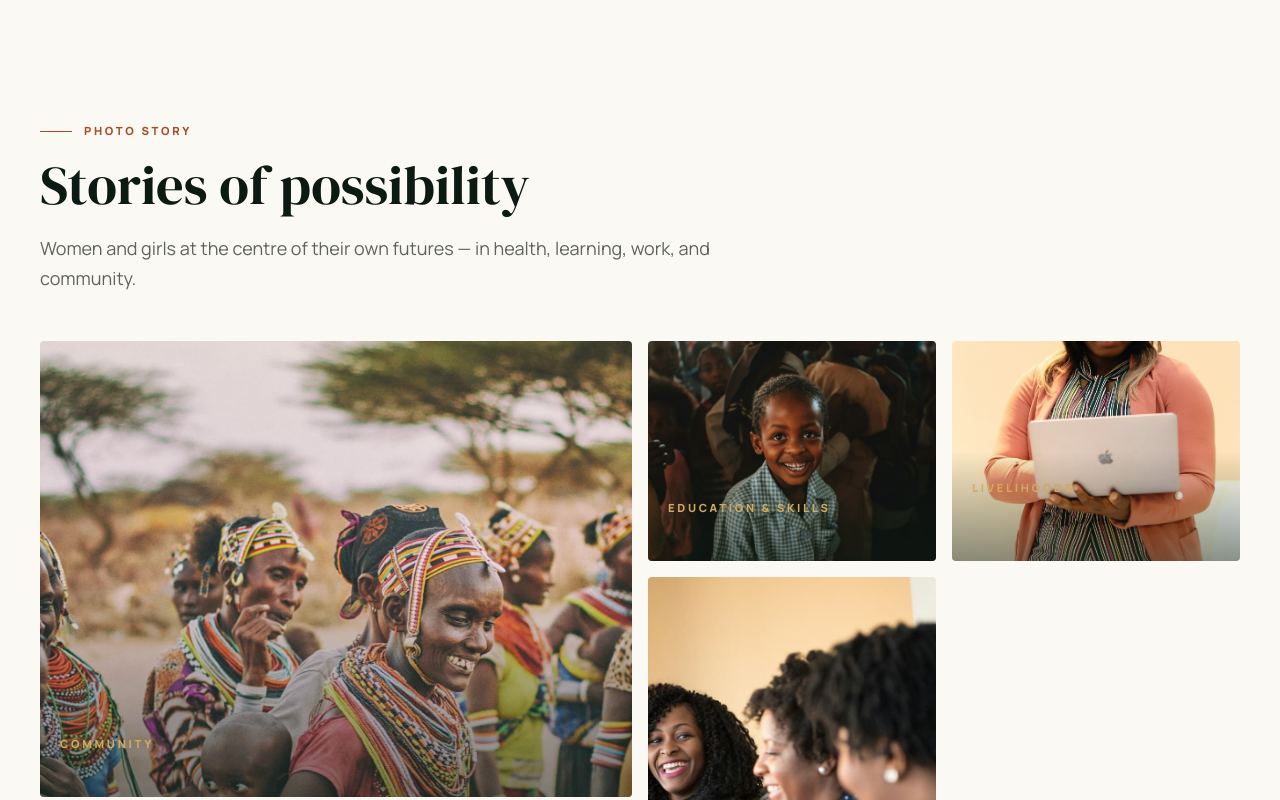
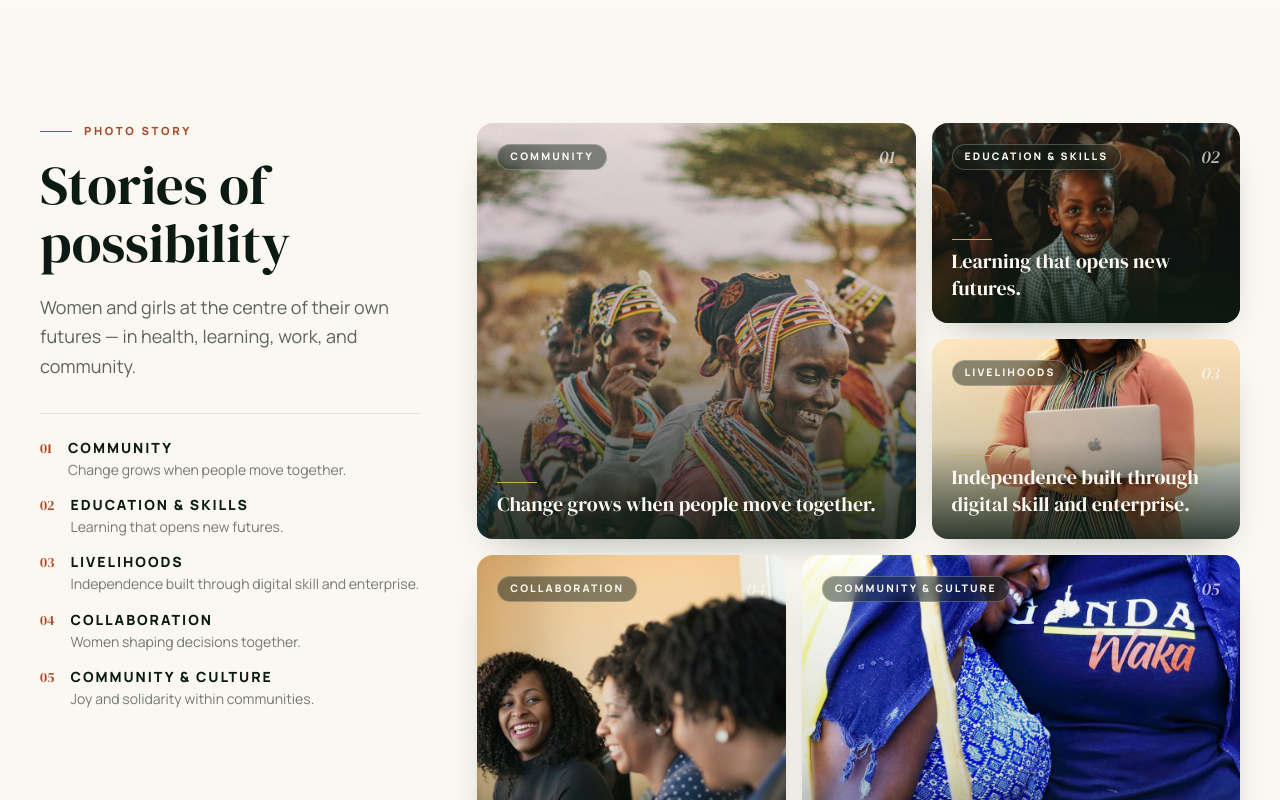
Before and after one commit to musinguziemma1/Shelift, a React (Vite) app: page / in a window 1280 px wide. Shown: the part 5800-6600 px from the top of the page. Built offline with nearby package versions, Linux system fonts and the light colour scheme.

Commit message:
feat: redesign Photo Story into editorial magazine spread with sticky index and swipeable mosaic

```diff
--- a/src/components/StoryGallery.tsx
+++ b/src/components/StoryGallery.tsx
@@ -4,32 +4,85 @@ import { SectionHeading } from "./ui/SectionHeading";
 import { SmartImage } from "./ui/SmartImage";
 
 /**
- * Asymmetric photo story — an editorial mosaic in the spirit of premium
- * development-organisation storytelling. Hover reveals captions; every tile
- * stays labelled for accessibility.
+ * Photo Story — a true magazine-style editorial spread on desktop:
+ * sticky intro column + staggered 2-up photo grid, with numbered plates,
+ * always-visible captions, and a swipeable track on mobile.
  */
 export function StoryGallery() {
   return (
-    <section aria-label="Photo story" className="bg-sand-50 py-20 lg:py-28">
+    <section aria-label="Photo story" className="bg-ivory py-20 lg:py-28">
       <div className="container-x">
-        <SectionHeading eyebrow={gallery.eyebrow} title={gallery.headline} lead={gallery.lead} />
+        <div className="grid gap-12 lg:grid-cols-[minmax(0,4fr)_minmax(0,8fr)] lg:gap-14">
+          {/* Sticky intro column */}
+          <div className="lg:sticky lg:top-28 lg:self-start">
+            <SectionHeading
+              eyebrow={gallery.eyebrow}
+              title={gallery.headline}
+              lead={gallery.lead}
+            />
+            <Reveal delay={0.15} className="mt-8">
+              <ol className="space-y-4 border-t border-forest-900/10 pt-6">
+                {gallery.tiles.map((tile, i) => (
+                  <li key={tile.label} className="flex items-baseline gap-4">
+                    <span
+                      aria-hidden="true"
+                      className="font-display text-sm text-clay-600"
+                    >
+                      {String(i + 1).padStart(2, "0")}
+                    </span>
+                    <div>
+                      <p className="text-sm font-extrabold uppercase tracking-[0.14em] text-forest-950">
+                        {tile.label}
+                      </p>
+                      <p className="mt-0.5 text-sm leading-snug text-charcoal/60">
+                        {tile.caption}
+                      </p>
+                    </div>
+                  </li>
+                ))}
+              </ol>
+            </Reveal>
+          </div>
 
-        <div className="mt-12 grid grid-cols-2 gap-3 auto-rows-[150px] sm:auto-rows-[180px] md:gap-4 lg:grid-cols-4 lg:auto-rows-[200px] xl:auto-rows-[220px]">
+          {/* Mosaic — swipeable on mobile, staggered grid on desktop */}
+          <div>
+            <div className="grid snap-x snap-mandatory auto-cols-[78%] grid-flow-col gap-4 overflow-x-auto pb-4 sm:auto-cols-[46%] lg:grid-flow-row lg:grid-cols-12 lg:auto-rows-[180px] lg:overflow-visible lg:pb-0 xl:auto-rows-[200px]">
               {gallery.tiles.map((tile, i) => (
-            <Reveal key={tile.image} delay={i * 0.08} y={20} className={tile.span}>
-              <figure className="group relative h-full overflow-hidden rounded-sm">
+                <Reveal
+                  key={tile.image}
+                  delay={i * 0.07}
+                  y={24}
+                  className={`snap-start ${tile.span}`}
+                >
+                  <figure className="group relative h-64 overflow-hidden rounded-2xl shadow-[0_18px_40px_-24px_rgba(11,26,18,0.45)] sm:h-72 lg:h-full lg:min-h-0">
                     <SmartImage
                       src={tile.image}
-                  alt={`${tile.label} — representative Unsplash photography`}
-                  className="h-full w-full object-cover transition-transform duration-700 ease-out group-hover:scale-[1.03]"
+                      alt={`${tile.label}: ${tile.caption} Representative Unsplash photography.`}
+                      className="h-full w-full object-cover transition-transform duration-[1.2s] ease-out group-hover:scale-[1.05]"
                     />
+                    {/* Legibility gradient */}
                     <div
                       aria-hidden="true"
-                  className="absolute inset-0 bg-gradient-to-t from-forest-950/80 via-transparent to-transparent opacity-60 transition-opacity duration-500 group-hover:opacity-90"
+                      className="absolute inset-0 bg-gradient-to-t from-forest-950/85 via-forest-950/15 to-transparent"
                     />
+                    {/* Top row: plate number + focus area */}
+                    <div className="absolute inset-x-0 top-0 flex items-center justify-between p-4 sm:p-5">
+                      <span className="rounded-full border border-ivory/25 bg-forest-950/45 px-3 py-1 text-[0.65rem] font-extrabold uppercase tracking-[0.2em] text-ivory backdrop-blur-sm">
+                        {tile.label}
+                      </span>
+                      <span
+                        aria-hidden="true"
+                        className="font-display text-lg italic text-ivory/70"
+                      >
+                        {String(i + 1).padStart(2, "0")}
+                      </span>
+                    </div>
                     <figcaption className="absolute inset-x-0 bottom-0 p-4 sm:p-5">
-                  <span className="eyebrow text-gold-400">{tile.label}</span>
-                  <span className="mt-1 block max-w-xs text-sm leading-snug text-ivory opacity-0 transition-all duration-500 group-hover:opacity-100 sm:translate-y-2 sm:group-hover:translate-y-0">
+                      <span
+                        aria-hidden="true"
+                        className="mb-2 block h-px w-10 bg-gold-400 transition-all duration-500 group-hover:w-16"
+                      />
+                      <span className="block font-display text-lg leading-snug text-ivory sm:text-xl">
                         {tile.caption}
                       </span>
                     </figcaption>
@@ -38,9 +91,11 @@ export function StoryGallery() {
               ))}
             </div>
 
-        <Reveal delay={0.1} className="mt-6">
+            <Reveal delay={0.1} className="mt-4 lg:mt-6">
               <p className="text-xs leading-relaxed text-charcoal/50">{gallery.note}</p>
             </Reveal>
+          </div>
+        </div>
       </div>
     </section>
   );
--- a/src/data/storytelling.ts
+++ b/src/data/storytelling.ts
@@ -56,31 +56,31 @@ export const gallery = {
   tiles: [
     {
       image: images.story01,
-      span: "col-span-2 row-span-2",
+      span: "lg:col-span-7 lg:row-span-2",
       label: "Community",
       caption: "Change grows when people move together.",
     },
     {
       image: images.story02,
-      span: "",
+      span: "lg:col-span-5",
       label: "Education & Skills",
       caption: "Learning that opens new futures.",
     },
     {
       image: images.story03,
-      span: "",
+      span: "lg:col-span-5",
       label: "Livelihoods",
       caption: "Independence built through digital skill and enterprise.",
     },
     {
       image: images.story04,
-      span: "col-span-2 lg:col-span-1 lg:row-span-2",
+      span: "lg:col-span-5 lg:row-span-2",
       label: "Collaboration",
       caption: "Women shaping decisions together.",
     },
     {
       image: images.story05,
-      span: "col-span-2",
+      span: "lg:col-span-7 lg:row-span-2",
       label: "Community & Culture",
       caption: "Joy and solidarity within communities.",
     },
```
Lines whose indentation alone changed are shown as unchanged.
